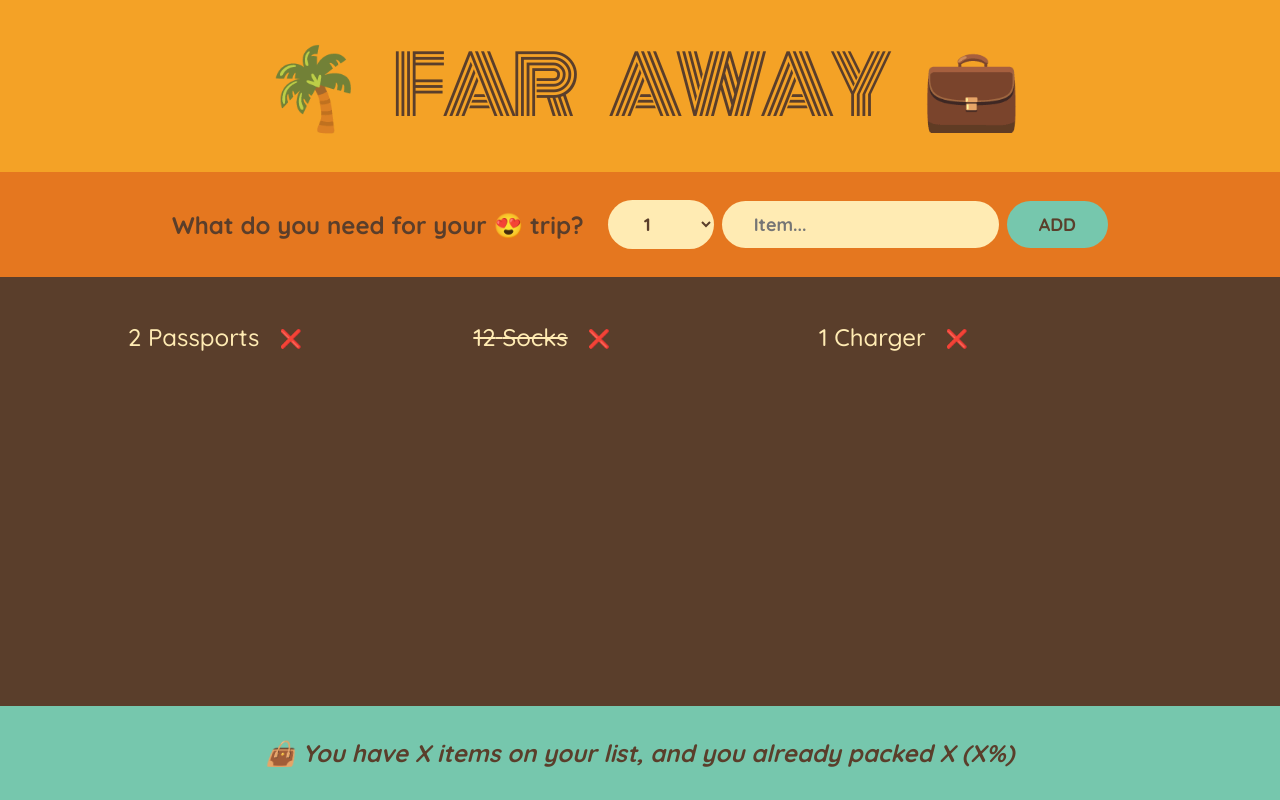
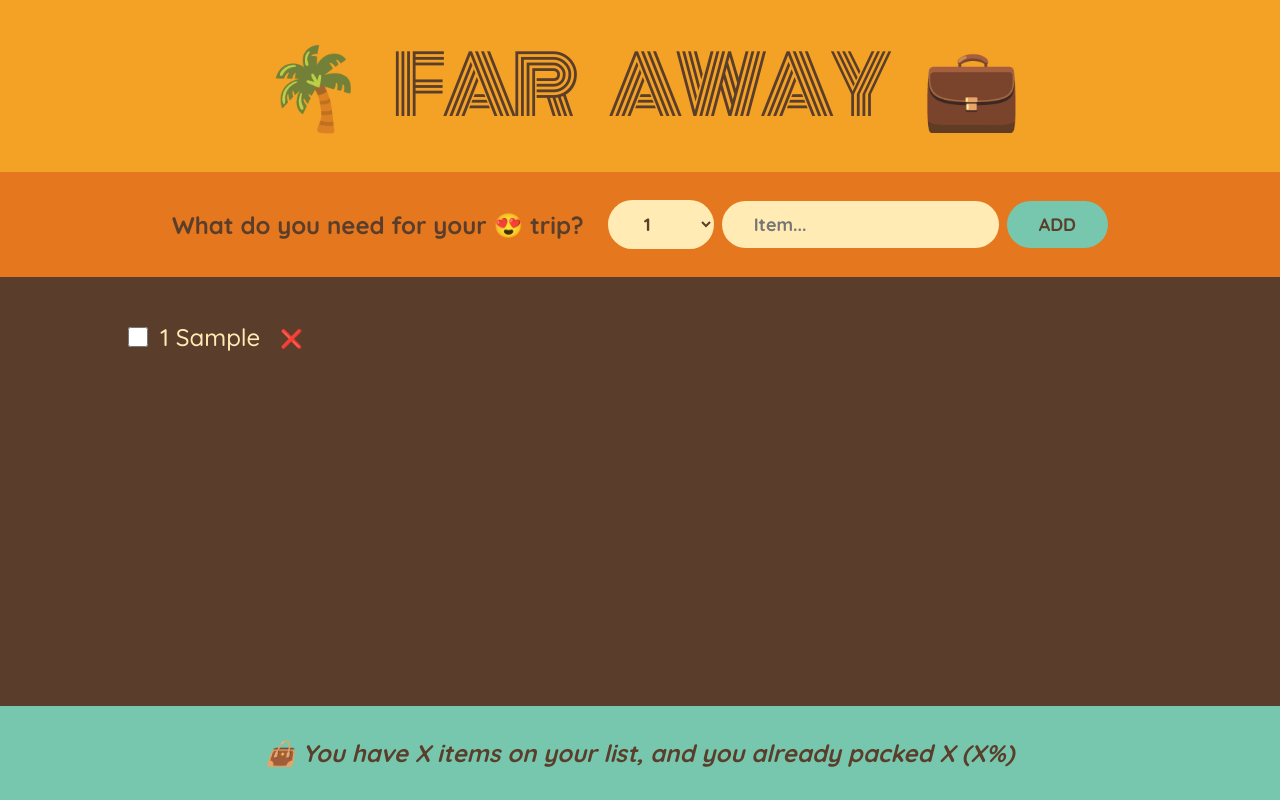
Before and after one commit to dhruvArora8053/React-Notes1, a React (Create React App) app in the folder 05-travel-list/travel-list/: page / in a window 1280 px wide. Both pictures are taken after typing "Sample" into the empty fields and a click on the button "ADD". Built offline with nearby package versions, Linux system fonts and the light colour scheme.

Commit message:
implemented lifting up state

```diff
--- a/05-travel-list/travel-list/src/App.js
+++ b/05-travel-list/travel-list/src/App.js
@@ -1,17 +1,39 @@
 import { useState } from "react";
 
-const initialItems = [
-  { id: 1, description: "Passports", quantity: 2, packed: false },
-  { id: 2, description: "Socks", quantity: 12, packed: true },
-  { id: 3, description: "Charger", quantity: 1, packed: false },
-];
+// const initialItems = [
+//   { id: 1, description: "Passports", quantity: 2, packed: false },
+//   { id: 2, description: "Socks", quantity: 12, packed: true },
+//   { id: 3, description: "Charger", quantity: 1, packed: false },
+// ];
 
 export default function App() {
+  const [items, setItems] = useState([]);
+
+  function handleAddItems(item) {
+    setItems((items) => [...items, item]);
+  }
+
+  function handleDeleteItems(id) {
+    setItems((items) => items.filter((item) => item.id !== id));
+  }
+
+  function handleToggleItem(id) {
+    setItems((items) =>
+      items.map((item) =>
+        item.id === id ? { ...item, packed: !item.packed } : item
+      )
+    );
+  }
+
   return (
     <div className="app">
       <Logo />
-      <Form />
-      <PackingList />
+      <Form onAddItems={handleAddItems} />
+      <PackingList
+        items={items}
+        onDeleteItem={handleDeleteItems}
+        onToggleItem={handleToggleItem}
+      />
       <Stats />
     </div>
   );
@@ -21,16 +43,17 @@
   return <h1>🌴 Far Away 💼</h1>;
 }
 
-function Form() {
+function Form({ onAddItems }) {
   const [description, setDescription] = useState("");
   const [quantity, setQuantity] = useState(1);
 
-  const [items, setItems] = useState([]);
   //look at the flowchart
+  // const [items, setItems] = useState([]);
+  //now we need to pass this state to the packingList component but the problem is form is not the parent of packingList so therefore we cannot use props, so how do we pass this state to the packingList component, for that we are going to use lift up state: so basically what that means is that whenever multiple sibling components need access to the same state we move that piece of state up to the first common parent component which again in our case is the App component
 
-  function handleAddItems(item) {
-    setItems((items) => [...items, item]);
-  }
+  // function handleAddItems(item) {
+  //   setItems((items) => [...items, item]);
+  // }
   //we cannot use push in above callback function because that would mutate the state and the react is all about immutability, so instead we would be needing to create a whole new array
 
   function handleSubmit(event) {
@@ -46,7 +69,7 @@
     const newItem = { description, quantity, packed: false, id: Date.now() };
     console.log(newItem);
 
-    handleAddItems(newItem);
+    onAddItems(newItem);
 
     //getting to intial state after submitting the forms
     setDescription("");
@@ -85,30 +108,42 @@
   );
 }
 
-// so just to recap the technique of controlled eelments:
+// so just to recap the technique of controlled elements:
 //1. we define a piece of state like above the description and quantity
 //2. then we use that piece of state on the element that we want to control so we basically force the element to always take the value of this state variable
 //3. and then finally ofcourse, we need to update that state variable and we do so here with the onChange handler where then we set the description to the current value of that input field and so with this it is now the react who is in charge of the state and really of the entire element and so that's the reason why this technique is called controlled element
 
-function PackingList() {
+function PackingList({ items, onDeleteItem, onToggleItem }) {
   return (
     <div className="list">
       <ul>
-        {initialItems.map((item) => (
-          <Item item={item} key={item.id} />
+        {items.map((item) => (
+          <Item
+            item={item}
+            onDeleteItem={onDeleteItem}
+            onToggleItem={onToggleItem}
+            key={item.id}
+          />
         ))}
       </ul>
     </div>
   );
 }
 
-function Item({ item }) {
+function Item({ item, onDeleteItem, onToggleItem }) {
   return (
     <li>
+      <input
+        type="checkbox"
+        value={item.packed}
+        onChange={() => onToggleItem(item.id)}
+      />
+      {/* basically we also want to transform this element right here into a controlled element and remember a controlled element means that the element has the value defined by some state and it also has an event handler which listens for the change and updates the state accordingly */}
+
       <span style={item.packed ? { textDecoration: "line-through" } : {}}>
         {item.quantity} {item.description}
       </span>
-      <button>❌</button>
+      <button onClick={() => onDeleteItem(item.id)}>❌</button>
     </li>
   );
 }
```
